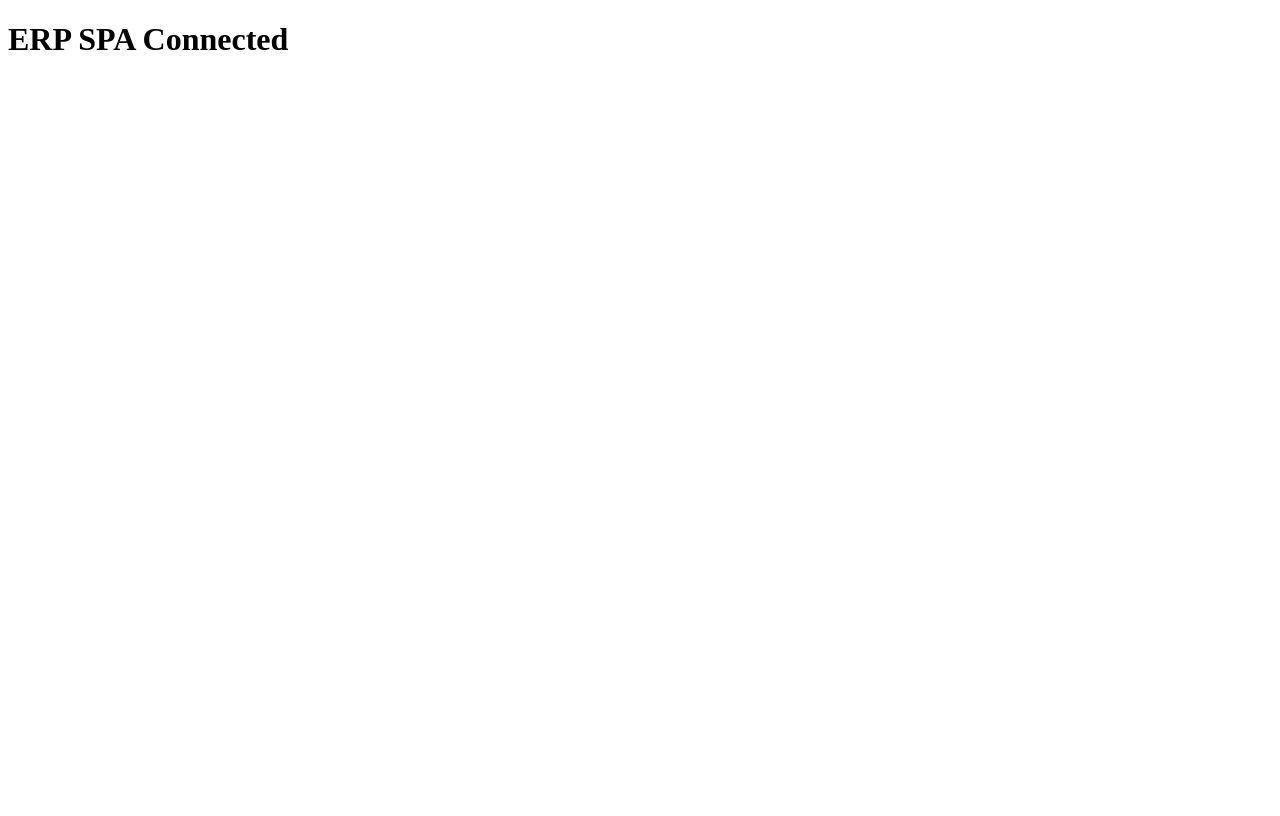
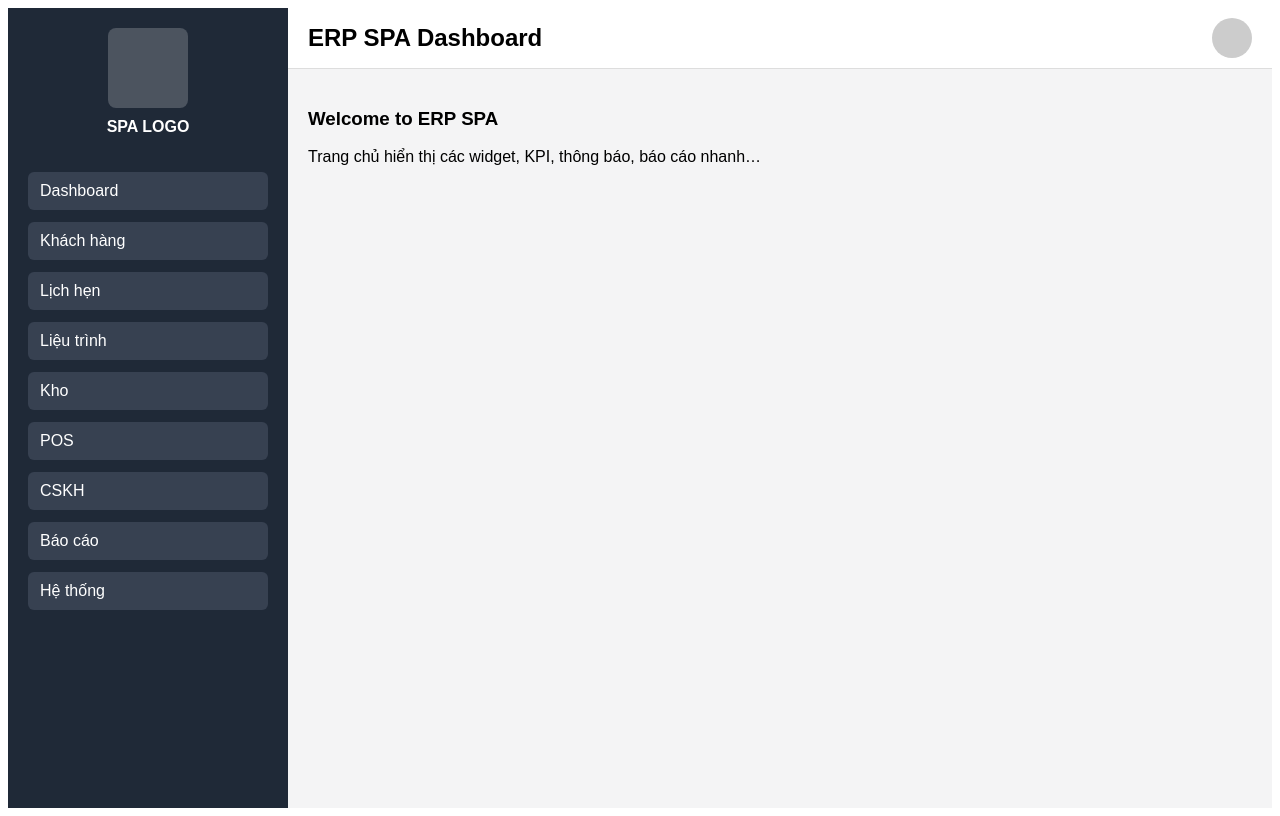
Before and after one commit to conlele0201/erp-spa, a Next.js app: page / in a window 1280 px wide. Built offline with nearby package versions, Linux system fonts and the light colour scheme.

Commit message:
Update index.js

```diff
--- a/pages/index.js
+++ b/pages/index.js
@@ -1,3 +1,90 @@
+import React from "react";
+
 export default function Home() {
-  return <h1>ERP SPA Connected</h1>;
+  return (
+    <div style={{ display: "flex", height: "100vh", fontFamily: "sans-serif" }}>
+
+      {/* MENU TRÁI */}
+      <aside
+        style={{
+          width: "240px",
+          background: "#1f2937",
+          color: "#fff",
+          padding: "20px",
+          display: "flex",
+          flexDirection: "column",
+          gap: "20px"
+        }}
+      >
+        <div style={{ textAlign: "center" }}>
+          {/* Logo Spa (sau này thay bằng ảnh thật từ Supabase) */}
+          <div
+            style={{
+              width: "80px",
+              height: "80px",
+              background: "#ffffff33",
+              margin: "0 auto",
+              borderRadius: "8px",
+            }}
+          ></div>
+          <p style={{ marginTop: "10px", fontWeight: "bold" }}>SPA LOGO</p>
+        </div>
+
+        {/* Menu items */}
+        <nav style={{ display: "flex", flexDirection: "column", gap: "12px" }}>
+          <a style={menuItemStyle}>Dashboard</a>
+          <a style={menuItemStyle}>Khách hàng</a>
+          <a style={menuItemStyle}>Lịch hẹn</a>
+          <a style={menuItemStyle}>Liệu trình</a>
+          <a style={menuItemStyle}>Kho</a>
+          <a style={menuItemStyle}>POS</a>
+          <a style={menuItemStyle}>CSKH</a>
+          <a style={menuItemStyle}>Báo cáo</a>
+          <a style={menuItemStyle}>Hệ thống</a>
+        </nav>
+      </aside>
+
+      {/* KHU VỰC NỘI DUNG */}
+      <main style={{ flex: 1, background: "#f4f4f5" }}>
+
+        {/* HEADER */}
+        <header
+          style={{
+            height: "60px",
+            background: "#ffffff",
+            borderBottom: "1px solid #ddd",
+            padding: "0 20px",
+            display: "flex",
+            alignItems: "center",
+            justifyContent: "space-between",
+          }}
+        >
+          <h2 style={{ margin: 0 }}>ERP SPA Dashboard</h2>
+
+          {/* Avatar admin */}
+          <div
+            style={{
+              width: "40px",
+              height: "40px",
+              background: "#ccc",
+              borderRadius: "50%",
+            }}
+          ></div>
+        </header>
+
+        {/* CONTENT */}
+        <section style={{ padding: "20px" }}>
+          <h3>Welcome to ERP SPA</h3>
+          <p>Trang chủ hiển thị các widget, KPI, thông báo, báo cáo nhanh…</p>
+        </section>
+      </main>
+    </div>
+  );
 }
+
+const menuItemStyle = {
+  padding: "10px 12px",
+  background: "#374151",
+  borderRadius: "6px",
+  cursor: "pointer",
+};
```
